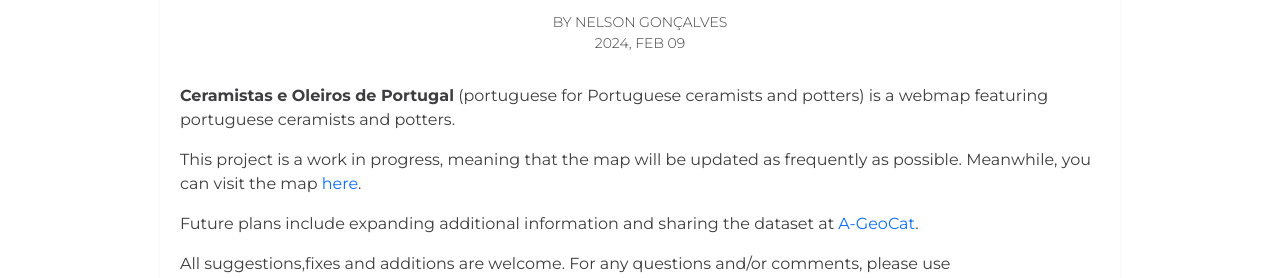
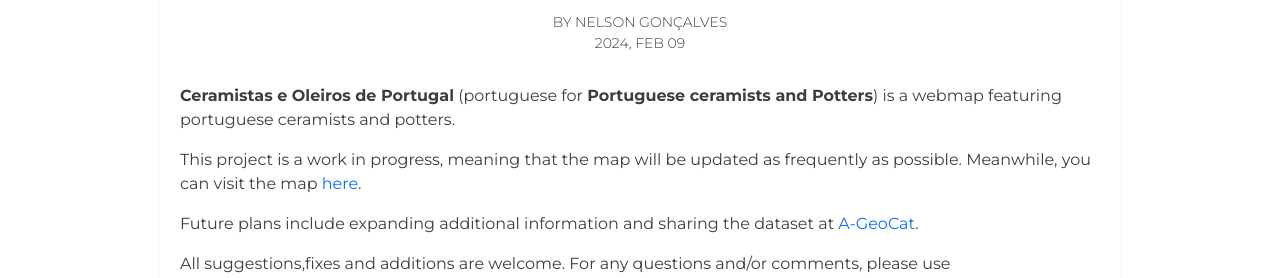
Before and after one commit to projetoalfobre/a-mapoteca, a Jekyll site: the page built from _posts/2024-02-09-mapa-das-olarias-e-ceramistas.markdown, in a window 1280 px wide. Shown: the part 605-883 px from the top of the page. Built offline with Jekyll 4.4.1, drawn with Linux system fonts in a browser that asks for light colours; comment, search, counter and statistics services are not loaded.

```diff
--- a/_posts/2024-02-09-mapa-das-olarias-e-ceramistas.markdown
+++ b/_posts/2024-02-09-mapa-das-olarias-e-ceramistas.markdown
@@ -9,7 +9,7 @@ tags: [Webmap, WIP, Pottery, Ceramics, Portugal, Culture, Arts]
 author: Nelson Gonçalves
 ---
 
-**Ceramistas e Oleiros de Portugal** (portuguese for Portuguese ceramists and potters) is a webmap featuring portuguese ceramists and potters.
+**Ceramistas e Oleiros de Portugal** (portuguese for **Portuguese ceramists and Potters**) is a webmap featuring portuguese ceramists and potters.
 
 This project is a work in progress, meaning that the map will be updated as frequently as possible. Meanwhile, you can visit the map [here](https://umap.openstreetmap.fr/en/map/ceramistas-e-oleiros-de-portugal_1021961#7/40.019/-6.976).
 
```
